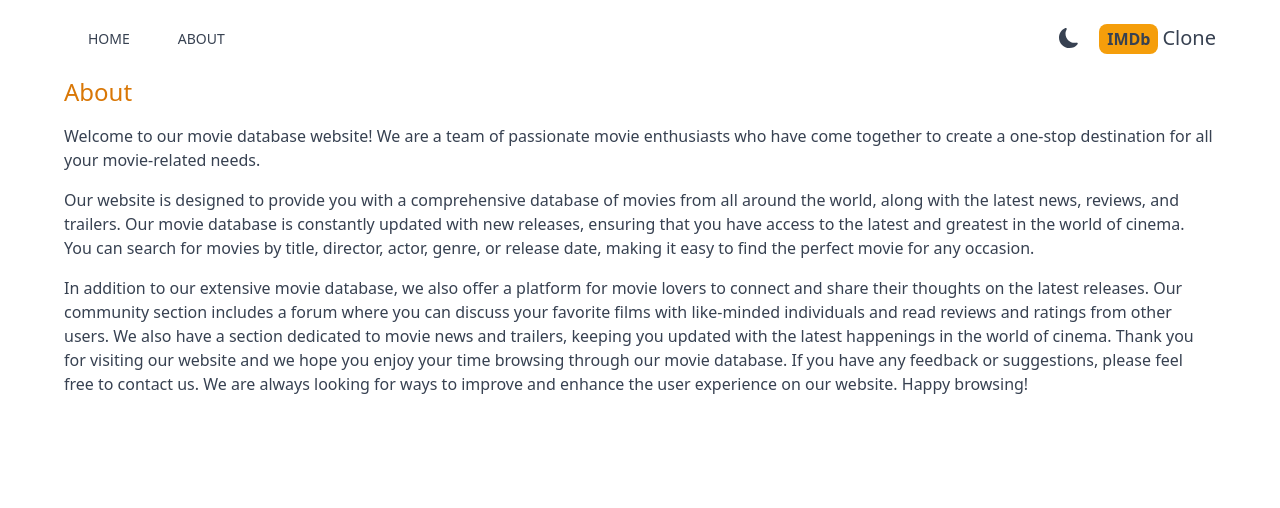
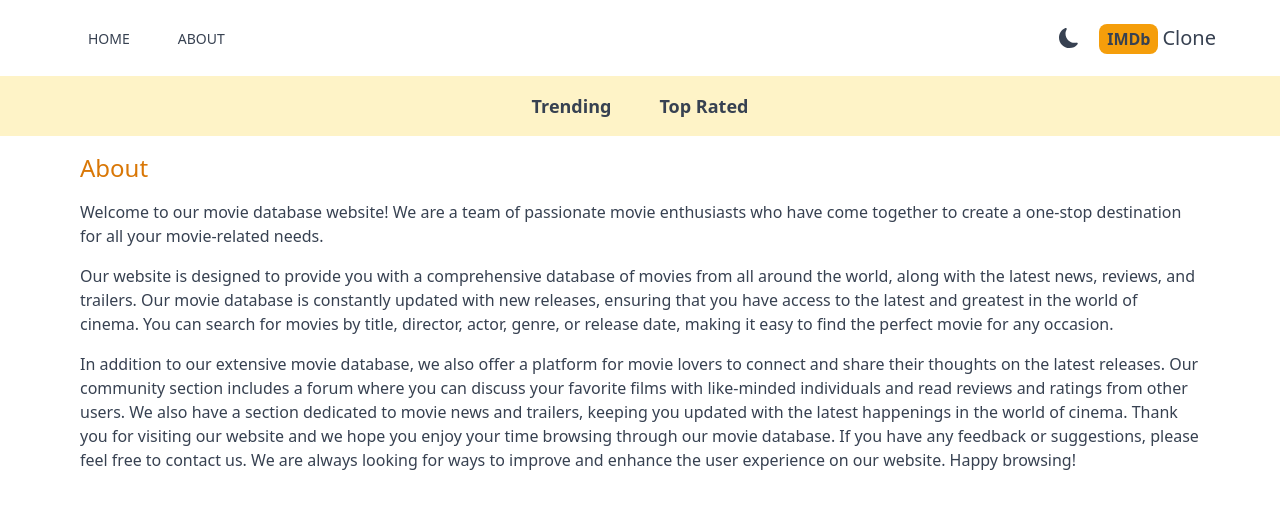
Before and after one commit to bekaChaduneli/imdb-clone, a Next.js app: page /about in a window 1280 px wide. Shown: the top 508 px of the page. Built offline with nearby package versions, Linux system fonts and the light colour scheme.

Commit message:
create the navbar component

```diff
--- a/src/app/about/page.jsx
+++ b/src/app/about/page.jsx
@@ -1,6 +1,6 @@
 export default function page() {
   return (
-    <div className="max-w-6xl mx-auto space-y-4">
+    <div className="max-w-6xl mx-auto space-y-4 p-4">
       <h1 className="text-2xl font-medium text-amber-600">About</h1>
       <p>
         Welcome to our movie database website! We are a team of passionate movie
--- /dev/null
+++ b/src/app/components/Navbar.jsx
@@ -0,0 +1,12 @@
+import NavbarItem from "./NavbarItem";
+
+function Navbar() {
+  return (
+    <div className="flex justify-center dark:bg-gray-600 bg-amber-100 lg:text-lg p-4">
+      <NavbarItem title="Trending" param="fetchTrending" />
+      <NavbarItem title="Top Rated" param="fetchTopRated" />
+    </div>
+  );
+}
+
+export default Navbar;
--- /dev/null
+++ b/src/app/components/NavbarItem.jsx
@@ -0,0 +1,22 @@
+"use client";
+import Link from "next/link";
+
+import { useSearchParams } from "next/navigation";
+export default function NavbarItem({ title, param }) {
+  const searchParams = useSearchParams();
+  const genre = searchParams.get("genre");
+  return (
+    <div>
+      <Link
+        className={`m-4 hover:text-amber-600 font-semibold p-2 ${
+          genre &&
+          genre === param &&
+          "underline underline-offset-8 decoration-4 decoration-amber-500 rounded-lg"
+        }`}
+        href={`/?genre=${param}`}
+      >
+        {title}
+      </Link>
+    </div>
+  );
+}
--- a/src/app/layout.jsx
+++ b/src/app/layout.jsx
@@ -1,4 +1,5 @@
 import Header from "./components/Header";
+import Navbar from "./components/Navbar";
 import "./globals.css";
 import Providers from "./Providers";
 
@@ -14,6 +15,7 @@
         <Providers>
           <>
             <Header />
+            <Navbar />
             {children}
           </>
         </Providers>
```
